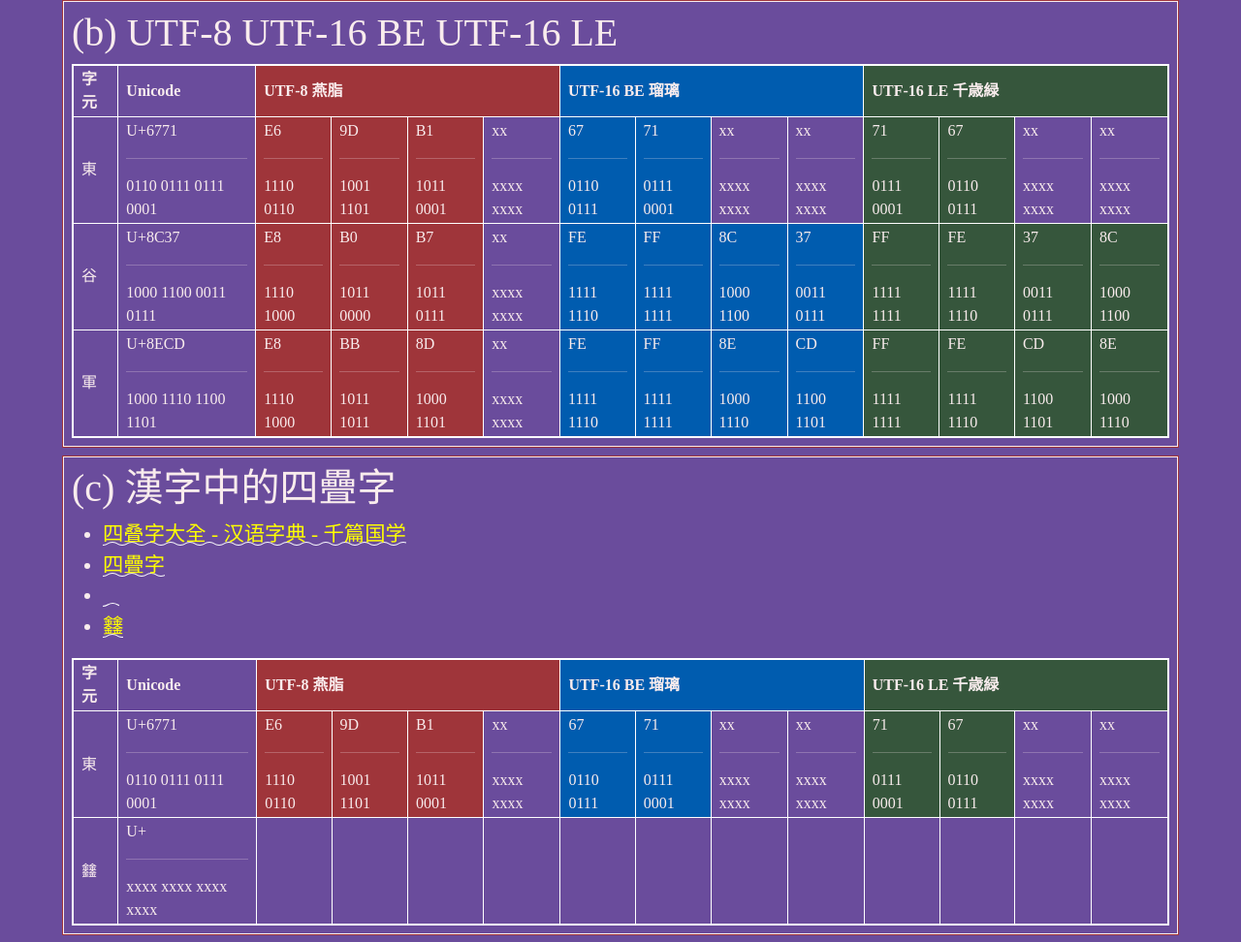
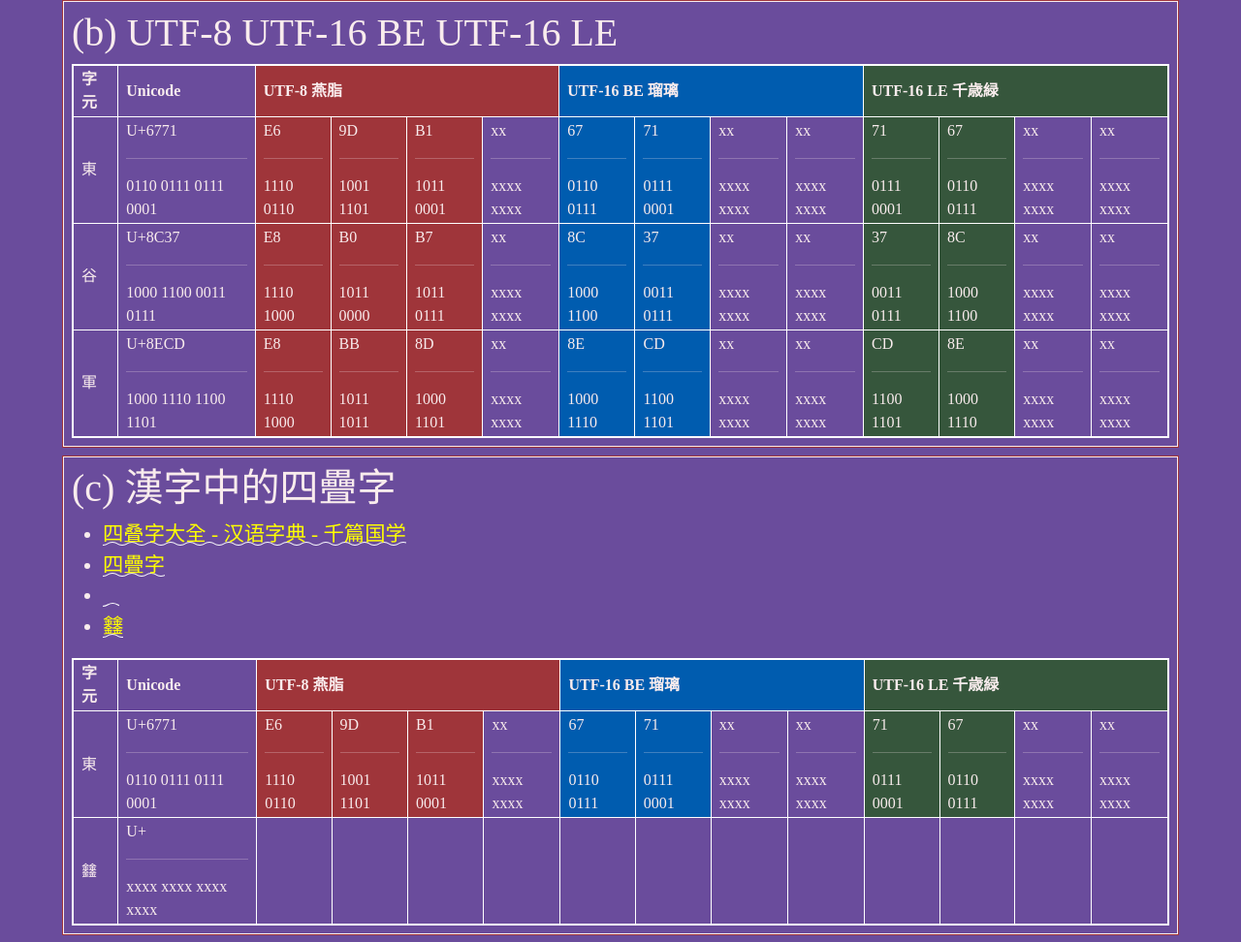
Before and after one commit to doom0831/ct2023s, a plain HTML site: page hw01/index.html in a window 1280 px wide. Shown: the part 2446-3418 px from the top of the page at 97% size. Drawn offline with nearby package versions, Linux system fonts and the light colour scheme; a web font is replaced by a local one.

Commit message:
Update index.html

```diff
--- a/hw01/index.html
+++ b/hw01/index.html
@@ -407,14 +407,14 @@
           <td style="background-color:#9F353A;">B0<hr>1011 0000</td>
           <td style="background-color:#9F353A;">B7<hr>1011 0111</td>
           <td>xx<hr>xxxx xxxx</td>
-          <td style="background-color:#005CAF;">FE<hr>1111 1110</td> <!-- UTF-16 BE -->
-          <td style="background-color:#005CAF;">FF<hr>1111 1111</td>
-          <td style="background-color:#005CAF;">8C<hr>1000 1100</td>
+          <td style="background-color:#005CAF;">8C<hr>1000 1100</td> <!-- UTF-16 BE -->
           <td style="background-color:#005CAF;">37<hr>0011 0111</td>
-          <td style="background-color:#36563C;">FF<hr>1111 1111</td> <!-- UTF-16 LE -->
-          <td style="background-color:#36563C;">FE<hr>1111 1110</td>
-          <td style="background-color:#36563C;">37<hr>0011 0111</td>
+          <td>xx<hr>xxxx xxxx</td>
+          <td>xx<hr>xxxx xxxx</td>
+          <td style="background-color:#36563C;">37<hr>0011 0111</td> <!-- UTF-16 LE -->
           <td style="background-color:#36563C;">8C<hr>1000 1100</td>
+          <td>xx<hr>xxxx xxxx</td>
+          <td>xx<hr>xxxx xxxx</td>
         </tr>
         <tr>
           <td>軍</td>
@@ -423,14 +423,14 @@
           <td style="background-color:#9F353A;">BB<hr>1011 1011</td>
           <td style="background-color:#9F353A;">8D<hr>1000 1101</td>
           <td>xx<hr>xxxx xxxx</td>
-          <td style="background-color:#005CAF;">FE<hr>1111 1110</td> <!-- UTF-16 BE -->
-          <td style="background-color:#005CAF;">FF<hr>1111 1111</td>
-          <td style="background-color:#005CAF;">8E<hr>1000 1110</td>
+          <td style="background-color:#005CAF;">8E<hr>1000 1110</td> <!-- UTF-16 BE -->
           <td style="background-color:#005CAF;">CD<hr>1100 1101</td>
-          <td style="background-color:#36563C;">FF<hr>1111 1111</td> <!-- UTF-16 LE -->
-          <td style="background-color:#36563C;">FE<hr>1111 1110</td>
-          <td style="background-color:#36563C;">CD<hr>1100 1101</td>
+          <td>xx<hr>xxxx xxxx</td>
+          <td>xx<hr>xxxx xxxx</td>
+          <td style="background-color:#36563C;">CD<hr>1100 1101</td> <!-- UTF-16 LE -->
           <td style="background-color:#36563C;">8E<hr>1000 1110</td>
+          <td>xx<hr>xxxx xxxx</td>
+          <td>xx<hr>xxxx xxxx</td>
         </tr>
       </table>
     </div>
```
